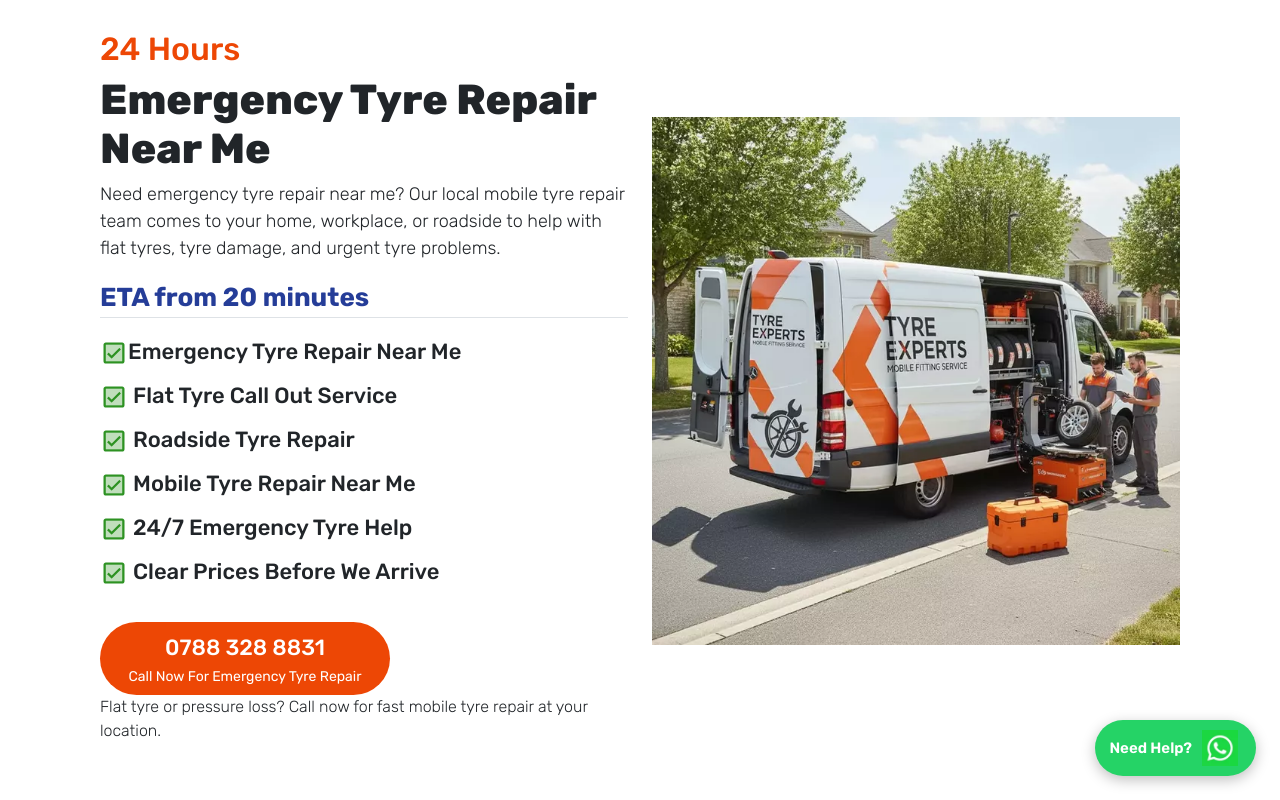
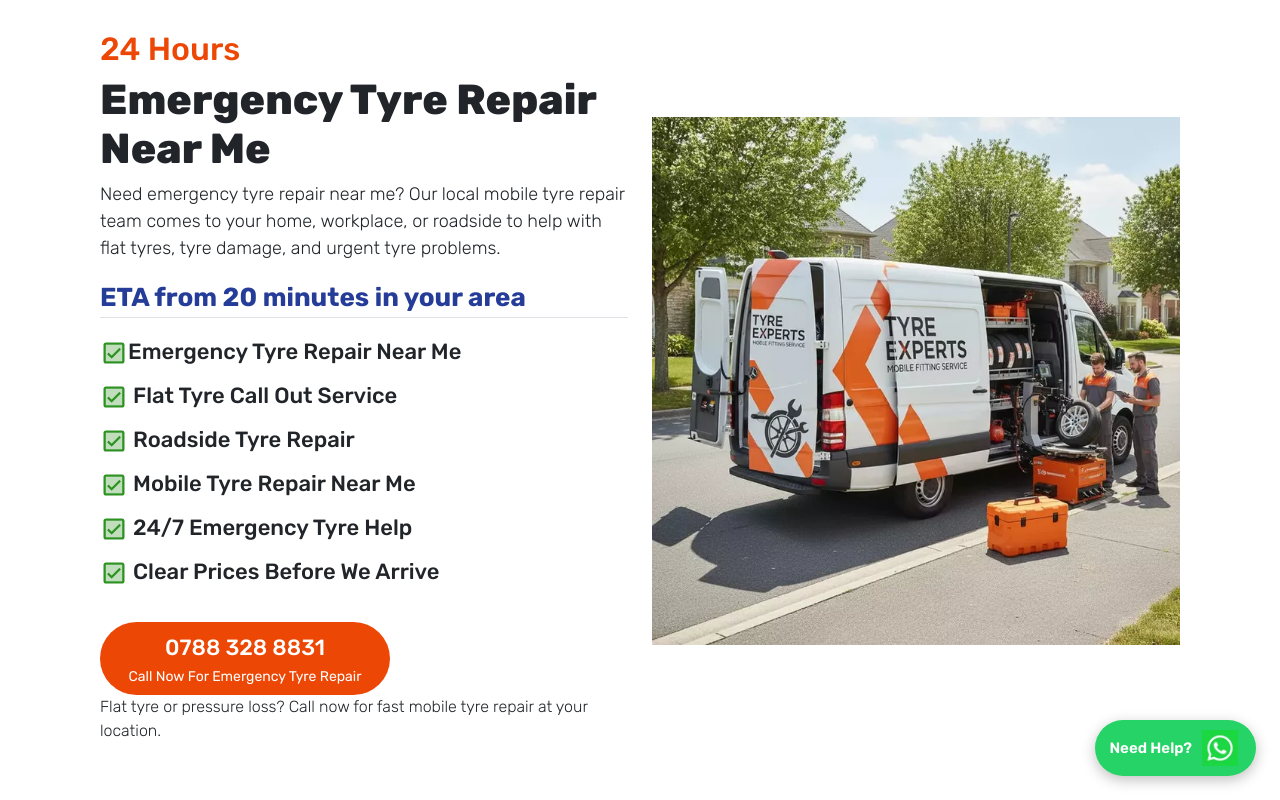
Before and after one commit to atifjan2019/masna, a Next.js app: page /emergency-tyre-repair in a window 1280 px wide. Shown: the top 800 px of the page. Built offline with nearby package versions, Linux system fonts and the light colour scheme.

Commit message:
Update ETA text to include location for improved clarity

```diff
--- a/components/EmergencyTyreRepair.jsx
+++ b/components/EmergencyTyreRepair.jsx
@@ -52,7 +52,7 @@
                             <h1 className="text-42">Emergency Tyre Repair Near Me <br />
                                 {hasReadableLocation ? <><span>in </span><span className="highlight-text">{locationName}</span></> : null}</h1>
                             <p className="text-18">Need emergency tyre repair near me? Our local mobile tyre repair team comes to your home, workplace, or roadside to help with flat tyres, tyre damage, and urgent tyre problems.</p>
-                            <p className="text-26 blue-text border-bottom">ETA from 20 minutes</p>
+                            <p className="text-26 blue-text border-bottom">ETA from 20 minutes in {etaLocationText}</p>
                             <ul className="ulstyle">
                                 <li className="text-22">
                                     <svg className="tcb-icon tcb-local-vars-root" viewBox="0 0 24 24" data-id="icon-check_box-duotone">
```
